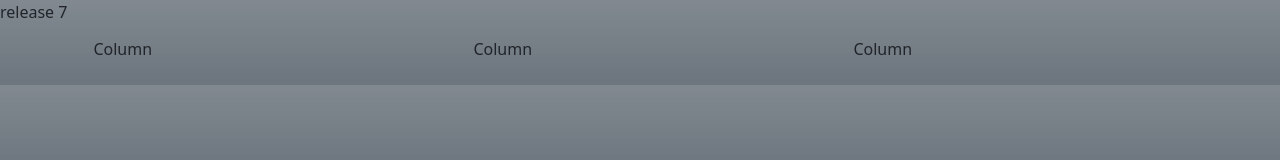
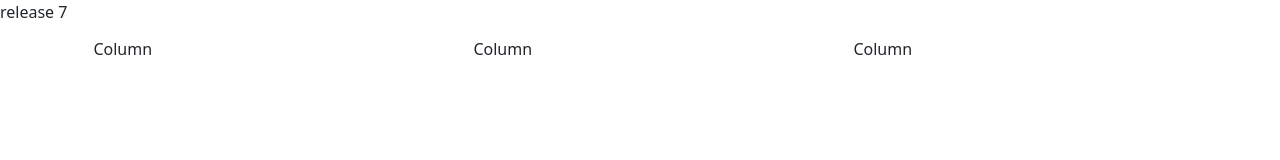
Before and after one commit to guitrein/guitrein.github.io, a plain HTML site: page index.html in a window 1280 px wide. Drawn offline with nearby package versions, Linux system fonts and the light colour scheme.

Commit message:
update background

```diff
--- a/css/style.css
+++ b/css/style.css
@@ -1,6 +1,5 @@
 body{
-    background-color: #ecf6f9;
-
+    background-color: #dbf1f8;
 }
 #usuario{
     background-color: #E6E6FA;
--- a/index.html
+++ b/index.html
@@ -14,7 +14,7 @@
     <title>github/guitrein</title>
 </head>
 
-<body class="bg-secondary bg-gradient">
+<body>
     release 7
     <div class="container">
         <div class="row">
```
